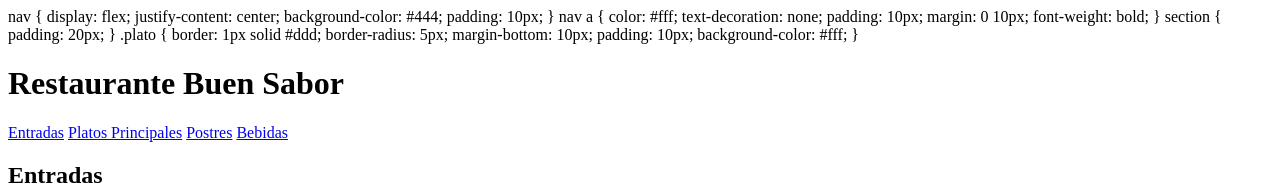
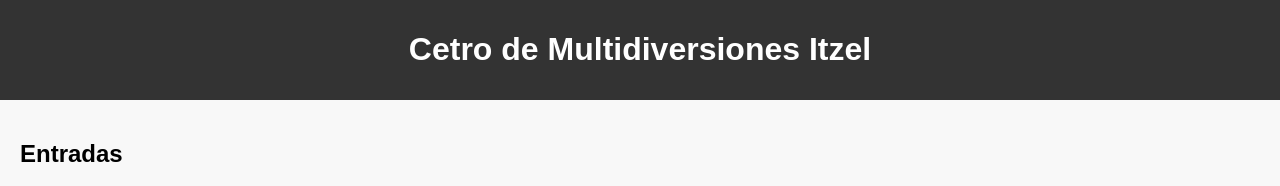
Before and after one commit to restrnzd/restrnzd.github.io, a plain HTML site: page menu.html in a window 1280 px wide. Shown: the top 186 px of the page. Drawn offline with Linux system fonts and the light colour scheme.

Commit message:
Update menu.html

```diff
--- a/menu.html
+++ b/menu.html
@@ -4,6 +4,20 @@
   <meta charset="UTF-8">
   <meta name="viewport" content="width=device-width, initial-scale=1.0">
   <title>Menú</title>
+  <style>
+    body {
+      font-family: 'Arial', sans-serif;
+      margin: 0;
+      padding: 0;
+      background-color: #f8f8f8;
+    }
+
+    header {
+      background-color: #333;
+      color: #fff;
+      text-align: center;
+      padding: 10px;
+    }
 
     nav {
       display: flex;
@@ -34,16 +48,11 @@
   </style>
 </head>
 <body>
+
   <header>
-    <h1>Restaurante Buen Sabor</h1>
+    <h1>Cetro de Multidiversiones Itzel</h1>
   </header>
 
-  <nav>
-    <a href="#entradas">Entradas</a>
-    <a href="#platos-principales">Platos Principales</a>
-    <a href="#postres">Postres</a>
-    <a href="#bebidas">Bebidas</a>
-  </nav>
 
   <section id="entradas">
     <h2>Entradas</h2>
```
